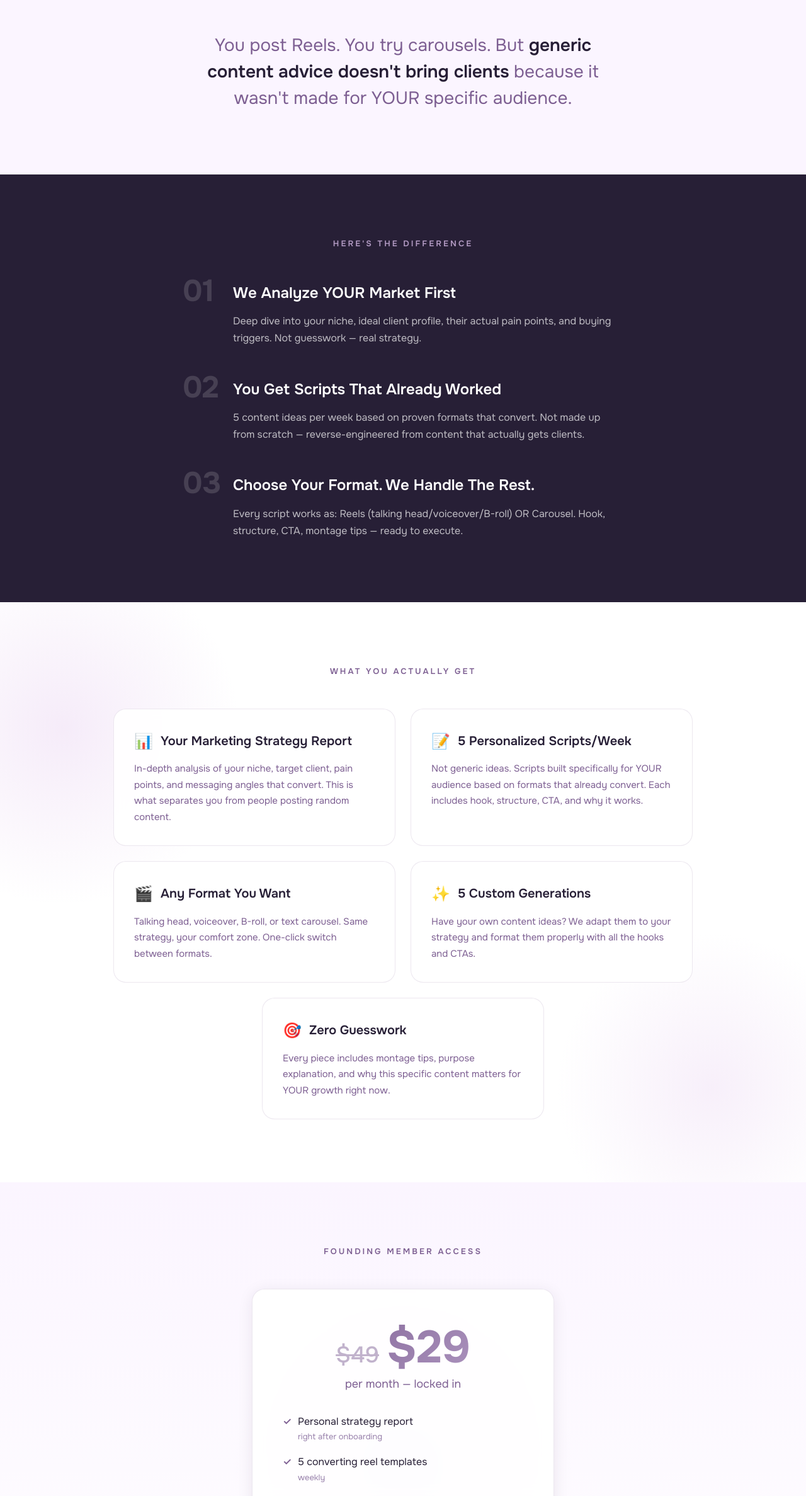
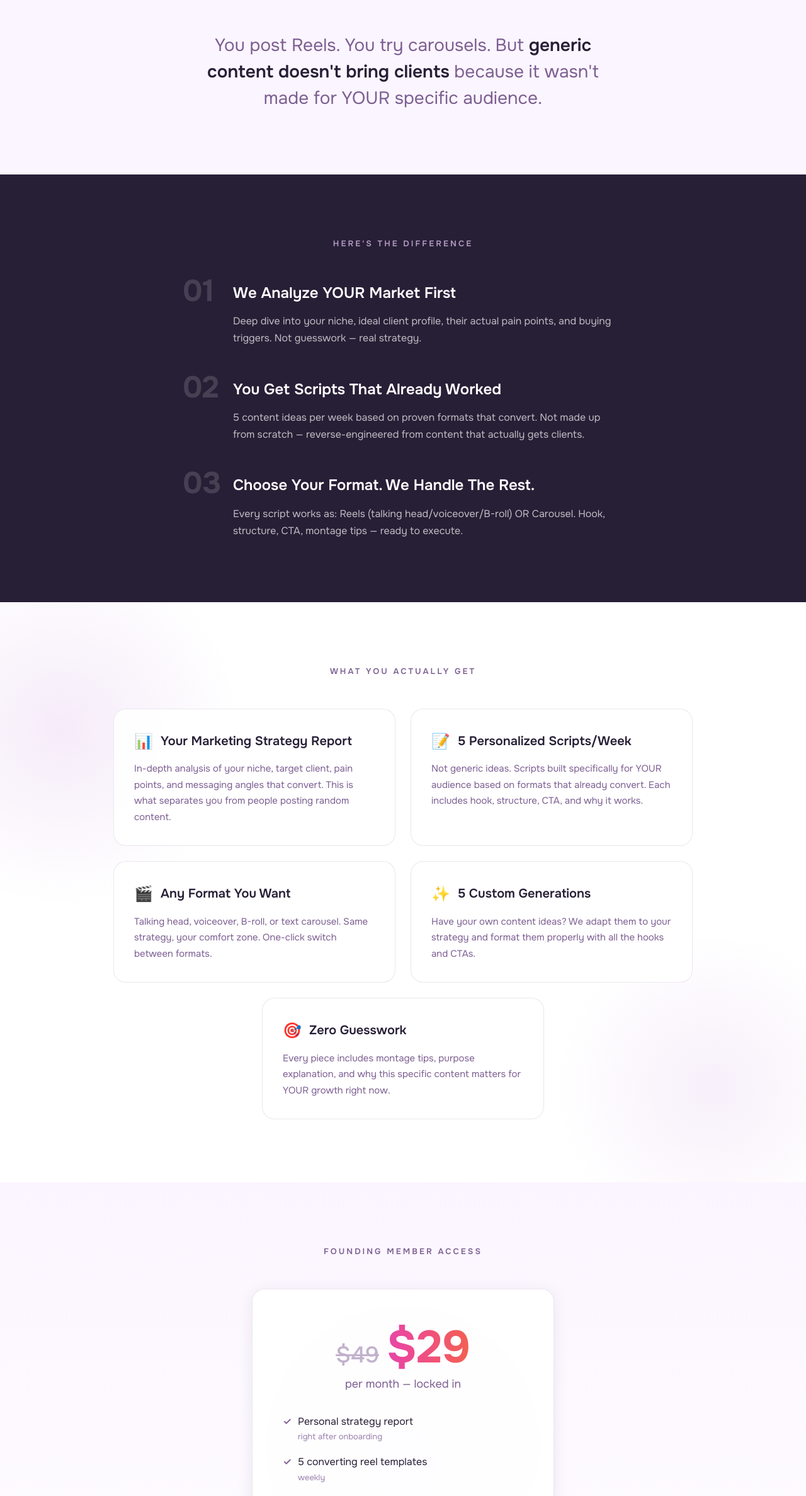
Before and after one commit to arseniypom/ai4creators-landingv3, a Next.js app: page / in a window 1280 px wide. Shown: the part 849-3224 px from the top of the page at 63% size. Built offline with nearby package versions, Linux system fonts and the light colour scheme.

Commit message:
Updated colors

```diff
--- a/app/globals.css
+++ b/app/globals.css
@@ -390,7 +390,7 @@ h1 {
 .price {
     font-size: 72px;
     font-weight: 700;
-    background: var(--accent-gradient);
+    background: linear-gradient(to right, #a855f7, #ec4899, #f97316);
     -webkit-background-clip: text;
     -webkit-text-fill-color: transparent;
     background-clip: text;
--- a/app/page.tsx
+++ b/app/page.tsx
@@ -15,7 +15,7 @@ export default function Home() {
       {/* Problem */}
       <section className="problem">
         <div className="container">
-          <p className="problem-text">You post Reels. You try carousels. But <strong>generic content advice doesn&apos;t bring clients</strong> because it wasn&apos;t made for YOUR specific audience.</p>
+          <p className="problem-text">You post Reels. You try carousels. But <strong>generic content doesn&apos;t bring clients</strong> because it wasn&apos;t made for YOUR specific audience.</p>
         </div>
       </section>
 
```
